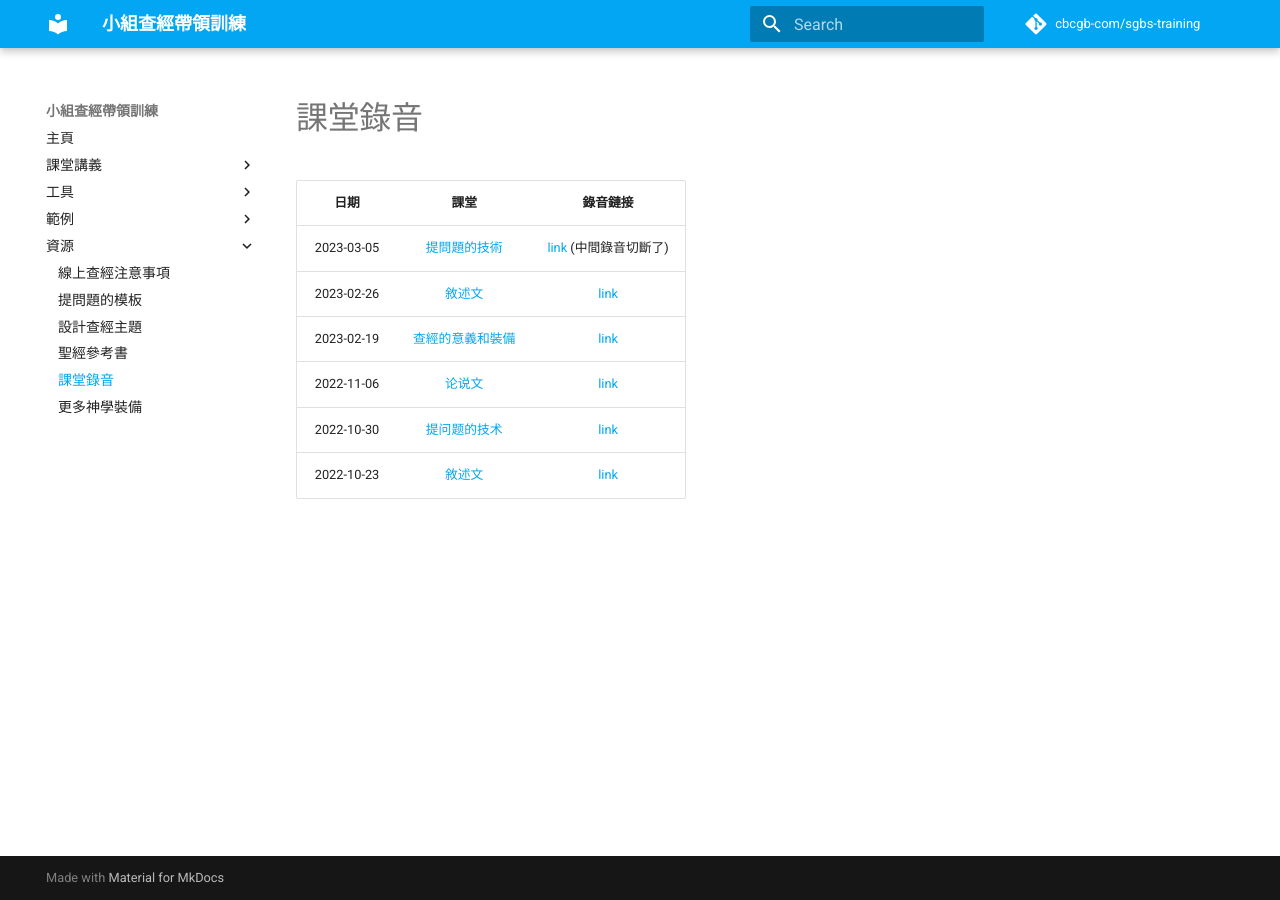
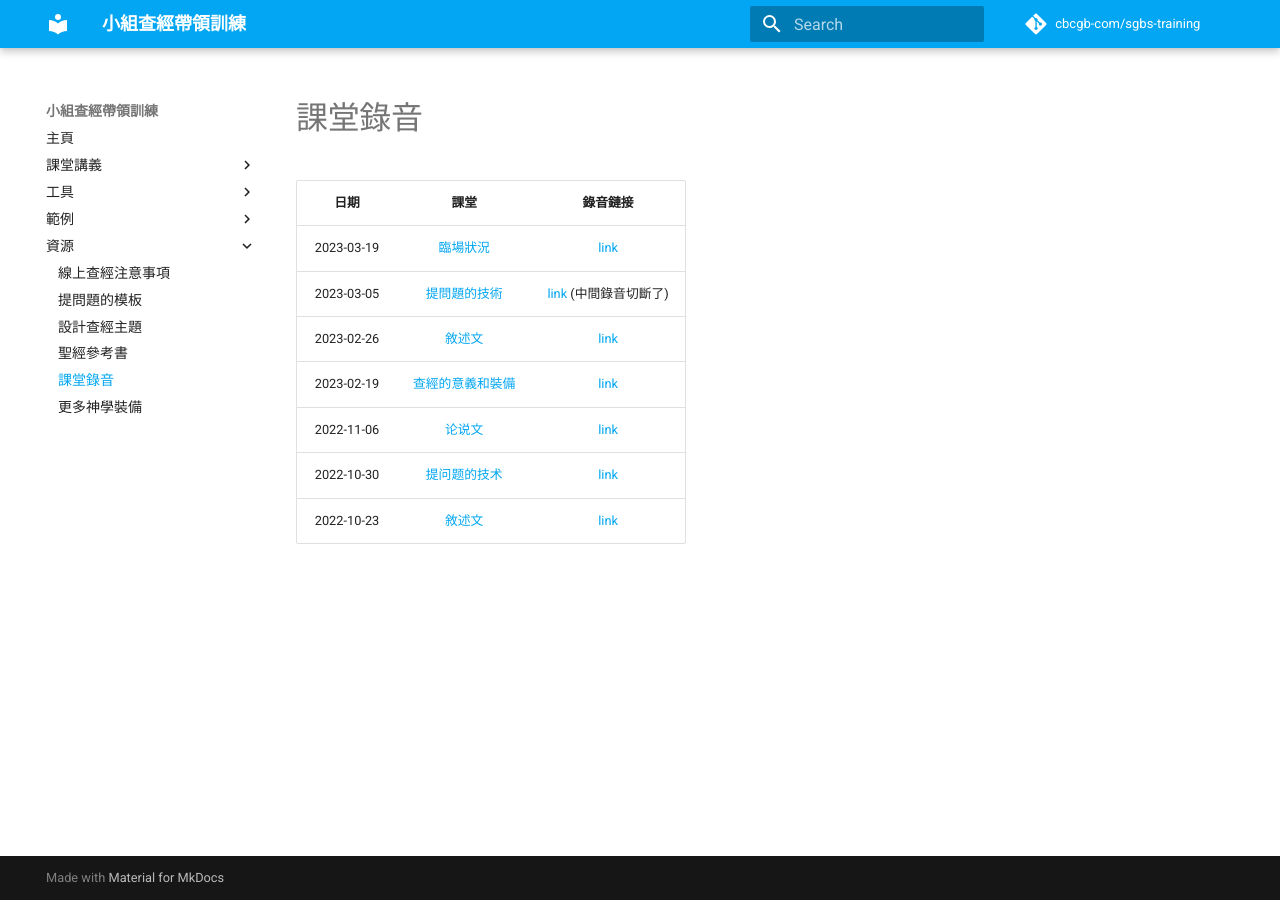
Before and after one commit to cbcgb-com/sgbs-training, an MkDocs documentation site: the page built from docs/resources/recordings.md, in a window 1280 px wide. Built offline with MkDocs 1.6.1 and Material for MkDocs 9.7.7, drawn with Linux system fonts in a browser that asks for light colours; comment, search, counter and statistics services are not loaded.

Commit message:
Add class recording for 20230319.

```diff
--- a/docs/resources/recordings.md
+++ b/docs/resources/recordings.md
@@ -2,9 +2,10 @@
 
 |    日期    |                            課堂                            |                                               錄音鏈接                                               |
 |:----------:|:--------------------------------------------------------:|:----------------------------------------------------------------------------------------------------:|
+| 2023-03-19 |     [臨場狀況](../class-notes/lesson-5-situations.md)      |         [link](https://www.dropbox.com/s/3z7ul931sdkumys/20230319-class-recording.mp3?dl=0)          |
 | 2023-03-05 |   [提問題的技術](../class-notes/lesson-3-questioning.md)   | [link](https://www.dropbox.com/s/i79fazaslqw5gfx/20221023-class-recording.mp3?dl=0) (中間錄音切斷了) |
 | 2023-02-26 |       [敘述文](../class-notes/lesson-2-narrative.md)       |         [link](https://www.dropbox.com/s/809oybybin51f3n/20230226-class-recording.mp3?dl=0)          |
 | 2023-02-19 | [查經的意義和裝備](../class-notes/lesson-1-foundations.md) |         [link](https://www.dropbox.com/s/568bwk7yr074hu7/20230219-class-recording.mp3?dl=0)          |
-| 2022-11-06 |      [论说文](../class-notes/lesson-3-questioning.md)      |          [link](https://www.dropbox.com/sh/wxcdfe52amil48d/AADWhC3NpZKm8Fmfay29g2dTa?dl=0)           |
+| 2022-11-06 |     [论说文](../class-notes/lesson-4-argumentation.md)     |          [link](https://www.dropbox.com/sh/wxcdfe52amil48d/AADWhC3NpZKm8Fmfay29g2dTa?dl=0)           |
 | 2022-10-30 |   [提问题的技术](../class-notes/lesson-3-questioning.md)   |         [link](https://www.dropbox.com/s/9oezd89ngvfbhfl/20221030-class-recording.mp3?dl=0)          |
 | 2022-10-23 |       [敘述文](../class-notes/lesson-2-narrative.md)       |         [link](https://www.dropbox.com/s/i79fazaslqw5gfx/20221023-class-recording.mp3?dl=0)          |
```
